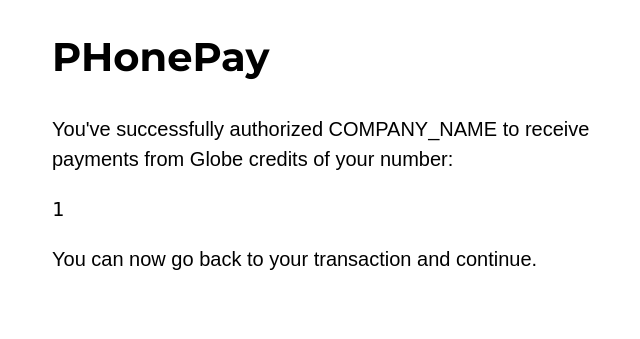
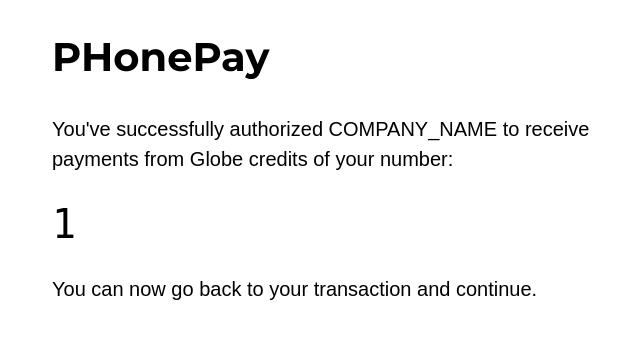
Before and after one commit to marksteve/purrchase, a Flask app: template templates/oauth.html in a window 1280 px wide. Shown: the top 339 px of the page, without its empty margins (288-928 px from the left). Run offline with Flask 2, Linux system fonts and the light colour scheme; the template is opened without the code that fills it: most values are stand-ins (such as "Sample title", 1, 10 or a date in 2020); some libraries are stand-ins or nearby versions.

Commit message:
Styles changes

```diff
--- a/templates/oauth.html
+++ b/templates/oauth.html
@@ -14,6 +14,9 @@
     section {
       width: 30em;
       margin: 0 auto;
+    }
+    code {
+      font-size: 200%;
     }
   </style>
 </head>
```
